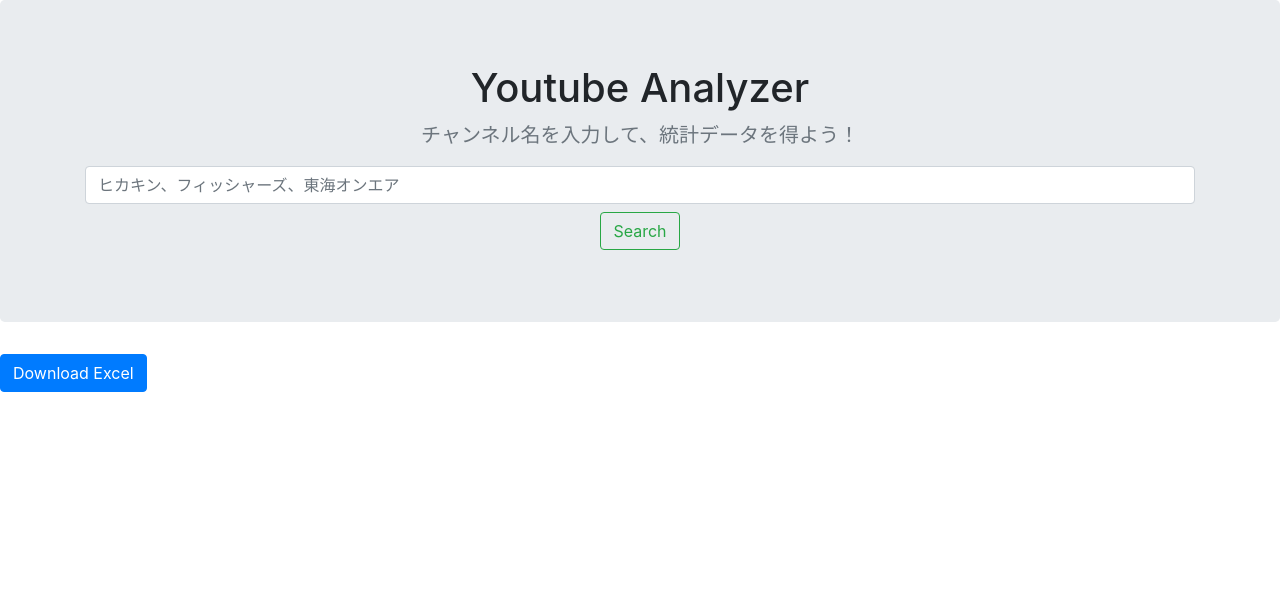
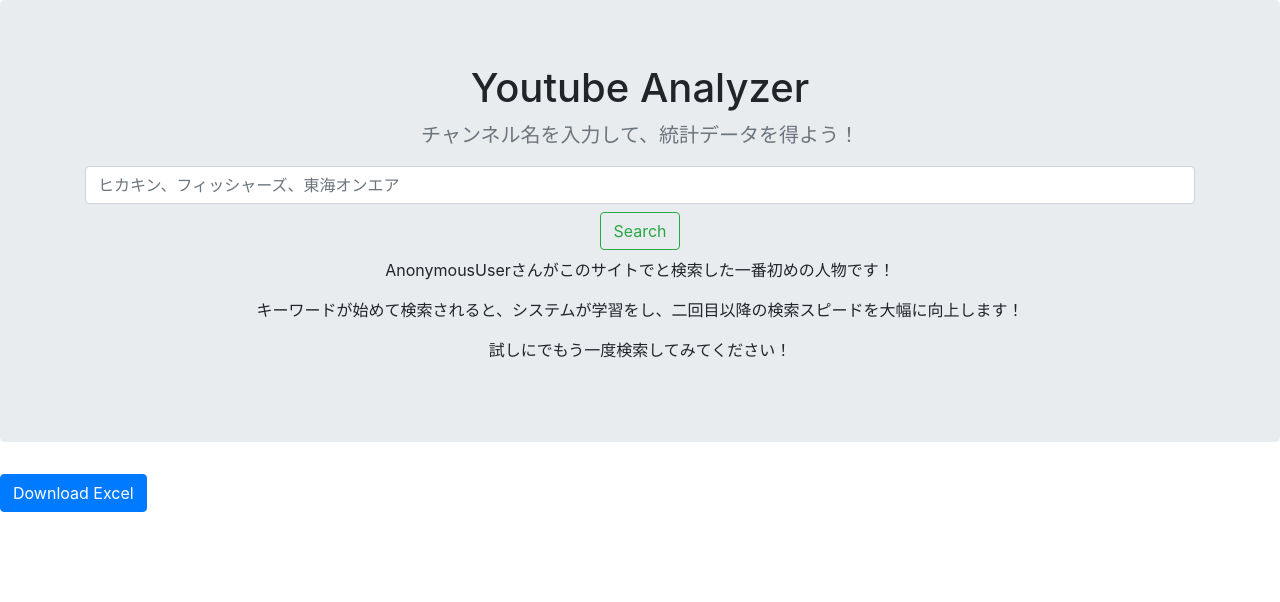
Before and after one commit to motsuka1/youtube_analyzer, a Django app: page / in a window 1280 px wide. Shown: the part 56-658 px from the top of the page. Run offline with Django 3.2, Linux system fonts and the light colour scheme.

Commit message:
add first search message

```diff
--- a/statsgetter/templates/statsgetter/home.html
+++ b/statsgetter/templates/statsgetter/home.html
@@ -9,6 +9,9 @@
       <input class="form-control mr-sm-2" type="text" name="search" placeholder="ヒカキン、フィッシャーズ、東海オンエア" aria-label="Search">
       <button class="btn btn-outline-success my-2" type="submit">Search</button>
     </form>
+    <p>{{request.user}}さんがこのサイトで{% for nickname in nicknames %}「{{nickname}}」{% endfor %}と検索した一番初めの人物です！</p>
+    <p>キーワードが始めて検索されると、システムが学習をし、二回目以降の検索スピードを大幅に向上します！</p>
+    <p>試しに{% for nickname in nicknames %}「{{nickname}}」{% endfor %}でもう一度検索してみてください！</p>
   </div>
 </section>
 
--- a/statsgetter/views.py
+++ b/statsgetter/views.py
@@ -51,6 +51,7 @@ def logout(request):
 
 def home(request):
     channels_stats = []
+    nicknames = []
     if request.method == "POST":
         # get searched channel titles and make a list of channel titles
         channel_titles_str = request.POST['search']
@@ -108,8 +109,10 @@ def home(request):
                         nickname = channel_title,
                         channel = channel
                         )
+                        # append to the list to show on the home page
+                        nicknames.append(channel_title)
 
-    context = {'channels_stats': channels_stats}
+    context = {'channels_stats': channels_stats, 'nicknames': nicknames}
     return render(request, 'statsgetter/home.html', context)
 
 @login_required(login_url='login')
```
